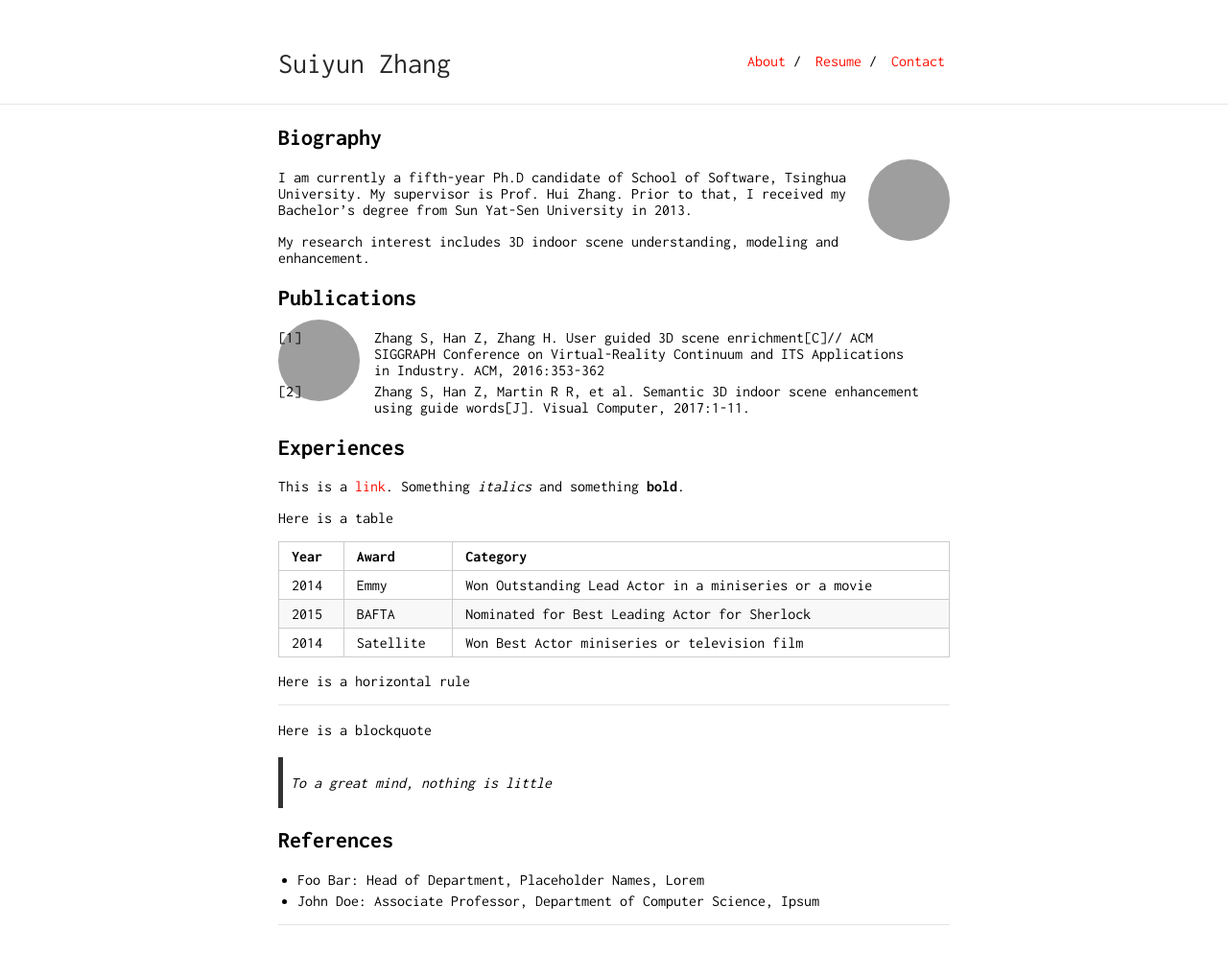
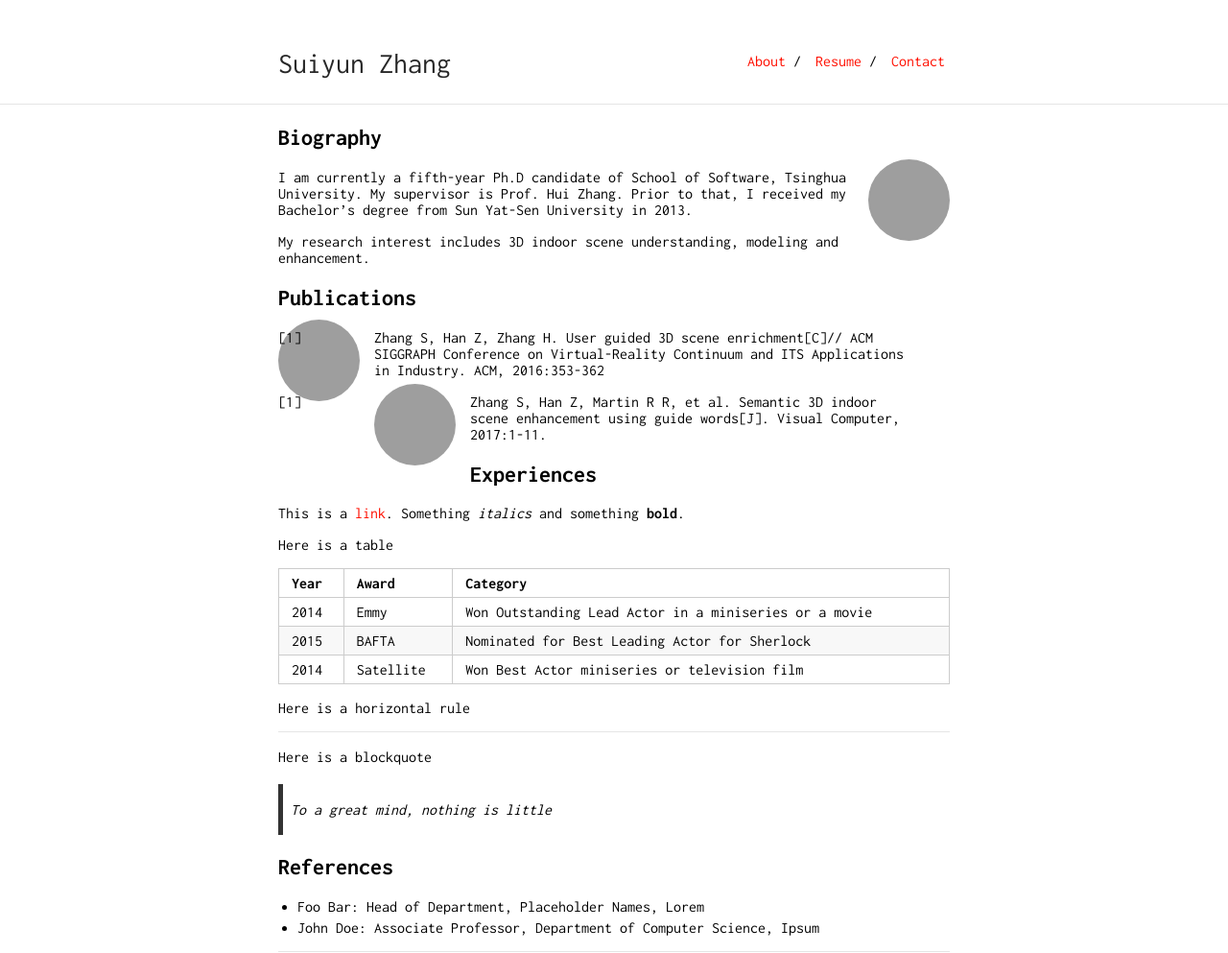
Before and after one commit to zhsuiy/suiyun.github.io, a Jekyll site: the page built from index.md, in a window 1280 px wide. Shown: the whole page at 96% size. Built offline with Jekyll 4.4.1, drawn with Linux system fonts in a browser that asks for light colours; our own code applies the rules of GitHub Pages for plain Markdown files; before the commit the page ends 965 px from its top, so only the background shows below that; grey boxes are pictures that could not be loaded.

Commit message:
add project photo

```diff
--- a/index.md
+++ b/index.md
@@ -15,6 +15,9 @@ My research interest includes 3D indoor scene understanding, modeling and enhanc
 <img class="project-picture" src="suiyun.jpg">
 
 1. Zhang S, Han Z, Zhang H. User guided 3D scene enrichment[C]// ACM SIGGRAPH Conference on Virtual-Reality Continuum and ITS Applications in Industry. ACM, 2016:353-362
+
+<img class="project-picture" src="suiyun.jpg">
+
 2. Zhang S, Han Z, Martin R R, et al. Semantic 3D indoor scene enhancement using guide words[J]. Visual Computer, 2017:1-11.
 
 ## Experiences
```
